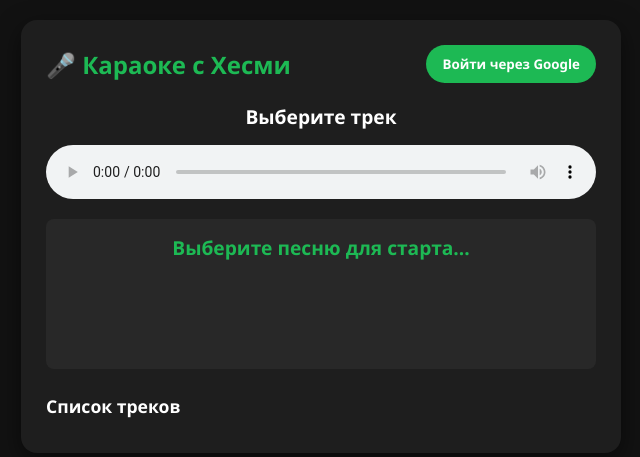
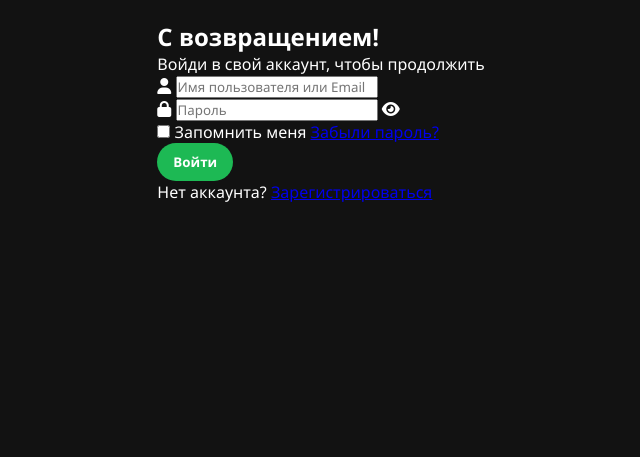
Before and after one commit to H1SM3/Hesmi-Karaoke, a plain HTML site: page index.html in a window 1280 px wide. Shown: the whole page, without its empty margins (319-959 px from the left). Drawn offline with Linux system fonts and the light colour scheme.

Commit message:
Update index.html

```diff
--- a/index.html
+++ b/index.html
@@ -1,51 +1,59 @@
 <!DOCTYPE html>
 <html lang="ru">
 <head>
-  <meta charset="UTF-8">
-  <meta name="viewport" content="width=device-width, initial-scale=1.0">
-  <title>Караоке с Хесми</title>
-  <link rel="stylesheet" href="style.css">
-  <!-- Firebase SDK -->
-  <script src="https://www.gstatic.com/firebasejs/10.8.0/firebase-app-compat.js"></script>
-  <script src="https://www.gstatic.com/firebasejs/10.8.0/firebase-auth-compat.js"></script>
-  <script src="https://www.gstatic.com/firebasejs/10.8.0/firebase-firestore-compat.js"></script>
-  <script src="https://www.gstatic.com/firebasejs/10.8.0/firebase-storage-compat.js"></script>
+    <meta charset="UTF-8">
+    <meta name="viewport" content="width=device-width, initial-scale=1.0">
+    <title>Форма Входа | Login Form 20</title>
+    <!-- Подключаем иконки FontAwesome для красоты -->
+    <link rel="stylesheet" href="https://cdnjs.cloudflare.com/ajax/libs/font-awesome/6.4.0/css/all.min.css">
+    <link rel="stylesheet" href="style.css">
 </head>
 <body>
-  <div class="container">
-    <header>
-      <h1>🎤 Караоке с Хесми</h1>
-      <button id="auth-btn">Войти через Google</button>
-    </header>
 
-    <main>
-      <section class="player-section">
-        <div id="track-title">Выберите трек</div>
-        <audio id="audio-player" controls></audio>
-        <div id="lyrics-container">
-          <p class="lyric-line active">Выберите песню для старта...</p>
+    <div class="login-container">
+        <div class="login-header">
+            <h2>С возвращением!</h2>
+            <p>Войди в свой аккаунт, чтобы продолжить</p>
         </div>
-      </section>
 
-      <section id="upload-section" class="upload-section" style="display: none;">
-        <h2>Добавить новый трек 🎵</h2>
-        <form id="upload-form">
-          <input type="text" id="artist-input" placeholder="Исполнитель" required>
-          <input type="text" id="title-input" placeholder="Название песни" required>
-          <label for="audio-file">Аудиофайл (MP3):</label>
-          <input type="file" id="audio-file" accept="audio/*" required>
-          <textarea id="lrc-input" placeholder="Вставь LRC-текст с таймкодами здесь... [00:12.34] Слова песни" rows="5"></textarea>
-          <button type="submit" id="upload-btn">Загрузить трек</button>
+        <form class="login-form">
+            <div class="input-group">
+                <i class="fa-solid fa-user icon"></i>
+                <input type="text" placeholder="Имя пользователя или Email" required>
+            </div>
+
+            <div class="input-group">
+                <i class="fa-solid fa-lock icon"></i>
+                <input type="password" id="password" placeholder="Пароль" required>
+                <i class="fa-solid fa-eye toggle-password" id="togglePassword"></i>
+            </div>
+
+            <div class="form-options">
+                <label class="remember-me">
+                    <input type="checkbox">
+                    <span>Запомнить меня</span>
+                </label>
+                <a href="#" class="forgot-pass">Забыли пароль?</a>
+            </div>
+
+            <button type="submit" class="btn-submit">Войти</button>
         </form>
-      </section>
 
-      <section class="playlist-section">
-        <h2>Список треков</h2>
-        <ul id="track-list"></ul>
-      </section>
-    </main>
-  </div>
+        <div class="login-footer">
+            <p>Нет аккаунта? <a href="#">Зарегистрироваться</a></p>
+        </div>
+    </div>
 
-  <script src="app.js"></script>
+    <script>
+        // Небольшой скрипт для показа/скрытия пароля
+        const togglePassword = document.querySelector('#togglePassword');
+        const password = document.querySelector('#password');
+
+        togglePassword.addEventListener('click', function () {
+            const type = password.getAttribute('type') === 'password' ? 'text' : 'password';
+            password.setAttribute('type', type);
+            this.classList.toggle('fa-eye-slash');
+        });
+    </script>
 </body>
 </html>
```
